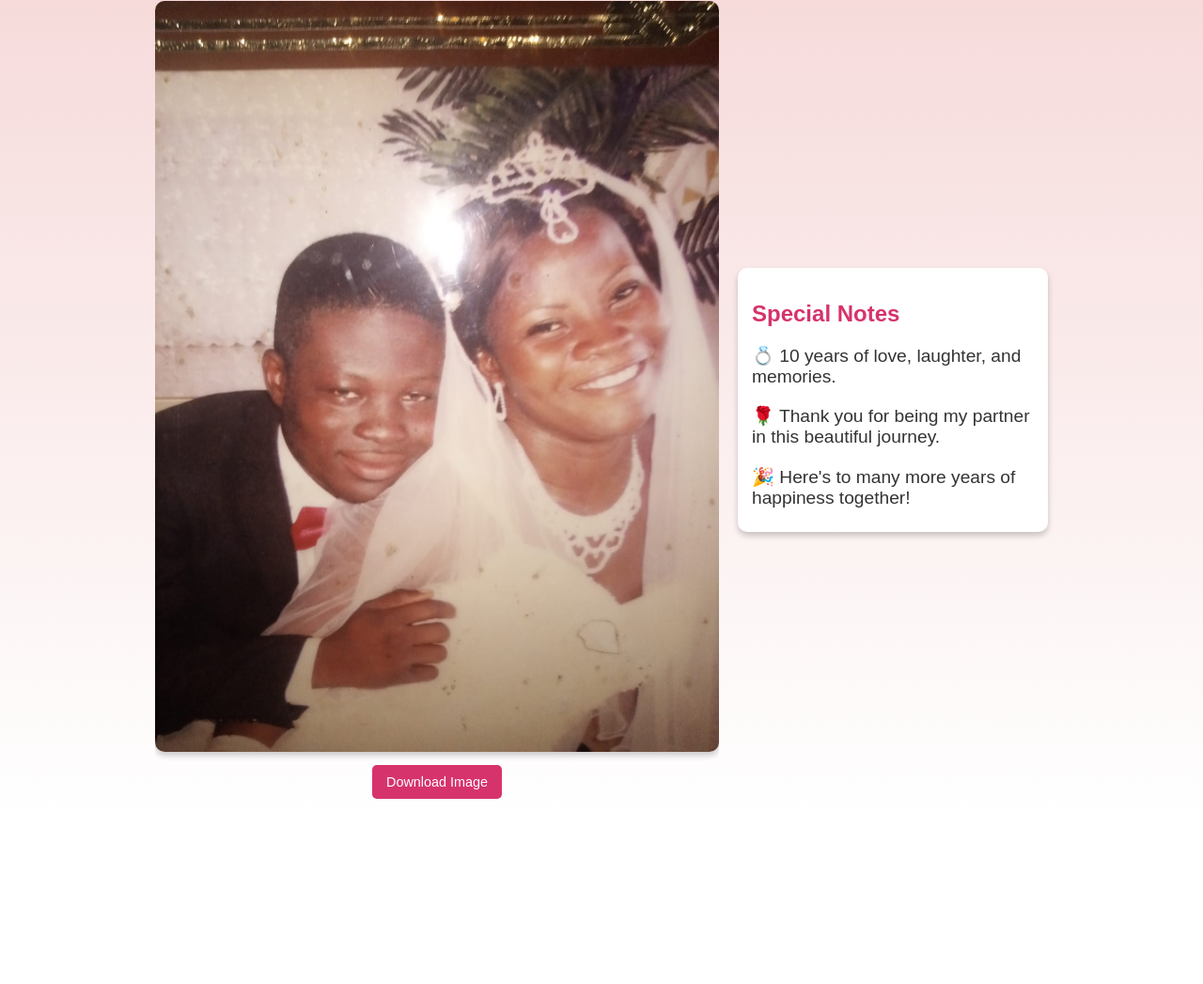
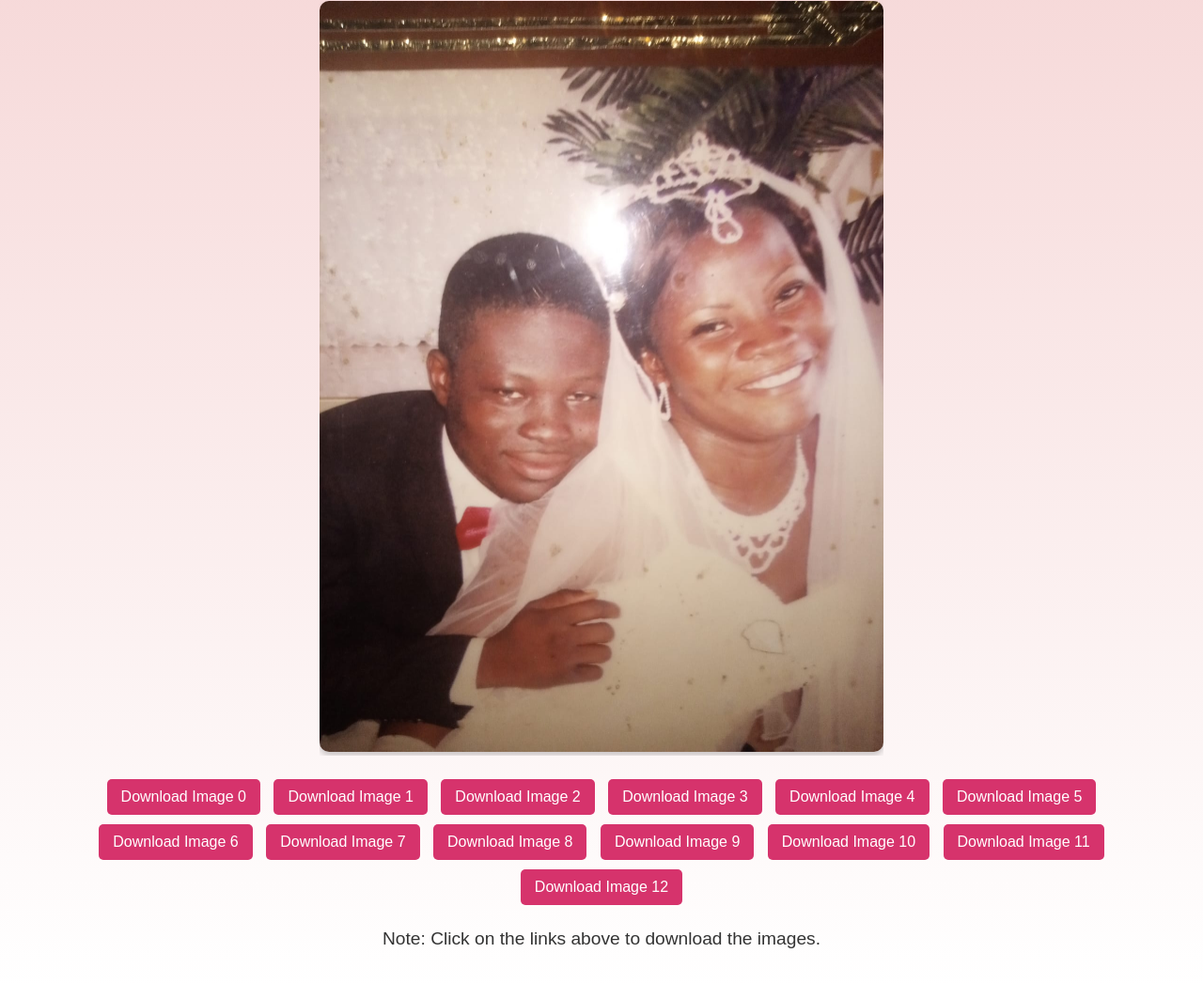
Before and after one commit to iCyberTech/wedding-10years, a plain HTML site: page index.html in a window 1280 px wide. Shown: the part 161-1208 px from the top of the page at 94% size. Before the commit the page ends 1031 px from the top, so only its background shows below. Drawn offline with Linux system fonts and the light colour scheme.

Commit message:
Update index.html

```diff
--- a/index.html
+++ b/index.html
@@ -29,18 +29,11 @@
       margin-bottom: 20px;
     }
 
-    /* Slideshow and Notes Section */
-    .content {
-      display: flex;
-      justify-content: center;
-      align-items: center;
-      flex-wrap: wrap;
-      gap: 20px;
-    }
-
+    /* Slideshow Styles */
     .slideshow {
-      width: 60%;
+      width: 80%;
       max-width: 600px;
+      margin: 0 auto;
       overflow: hidden;
     }
 
@@ -50,41 +43,23 @@
       box-shadow: 0px 4px 6px rgba(0, 0, 0, 0.2);
     }
 
-    .notes {
-      width: 80%;
-      max-width: 300px;
-      text-align: left;
-      font-size: 1rem;
-      background: #fff;
-      padding: 15px;
-      border-radius: 10px;
-      box-shadow: 0px 4px 6px rgba(0, 0, 0, 0.2);
+    /* Download Links */
+    .download-links {
+      margin: 20px 0;
     }
 
-    .notes h2 {
-      font-size: 1.5rem;
-      color: #d6336c;
-      margin-bottom: 10px;
+    .download-links a {
+      display: inline-block;
+      margin: 5px;
+      padding: 10px 15px;
+      background-color: #d6336c;
+      color: white;
+      text-decoration: none;
+      border-radius: 5px;
     }
 
-    .notes p {
-      margin-bottom: 10px;
-    }
-
-    /* Download Button */
-    .download {
-      margin-top: 10px;
-      display: inline-block;
-      padding: 10px 15px;
-      background-color: #d6336c;
-      color: #fff;
-      text-decoration: none;
-      border-radius: 5px;
-      font-size: 0.9rem;
-    }
-
-    .download:hover {
-      background-color: #b52a57;
+    .download-links a:hover {
+      background-color: #c82333;
     }
 
     /* Background Music */
@@ -98,22 +73,29 @@
     <h1>Happy 10th Wedding Anniversary!</h1>
     <p>Celebrating 10 years of love and togetherness ❤️</p>
 
-    <!-- Slideshow and Notes Section -->
-    <div class="content">
-      <!-- Slideshow Section -->
-      <div class="slideshow">
-        <img id="slide" src="images/image0.jpeg" alt="Wedding Anniversary">
-        <a id="download-link" class="download" href="images/image0.jpeg" download="AnniversaryImage.jpeg">Download Image</a>
-      </div>
+    <!-- Slideshow Section -->
+    <div class="slideshow">
+      <img id="slide" src="images/image1.jpg" alt="Wedding Anniversary">
+    </div>
 
-      <!-- Notes Section -->
-      <div class="notes">
-        <h2>Special Notes</h2>
-        <p>💍 10 years of love, laughter, and memories.</p>
-        <p>🌹 Thank you for being my partner in this beautiful journey.</p>
-        <p>🎉 Here's to many more years of happiness together!</p>
-      </div>
+    <!-- Download Links -->
+    <div class="download-links">
+      <a href="images/image0.jpeg" download>Download Image 0</a>
+      <a href="images/image1.jpeg" download>Download Image 1</a>
+      <a href="images/image2.jpeg" download>Download Image 2</a>
+      <a href="images/image3.jpeg" download>Download Image 3</a>
+      <a href="images/image4.jpeg" download>Download Image 4</a>
+      <a href="images/image5.jpeg" download>Download Image 5</a>
+      <a href="images/image6.jpeg" download>Download Image 6</a>
+      <a href="images/image7.jpeg" download>Download Image 7</a>
+      <a href="images/image8.jpeg" download>Download Image 8</a>
+      <a href="images/image9.jpeg" download>Download Image 9</a>
+      <a href="images/image10.jpeg" download>Download Image 10</a>
+      <a href="images/image11.jpeg" download>Download Image 11</a>
+      <a href="images/image12.jpeg" download>Download Image 12</a>
     </div>
+
+    <p>Note: Click on the links above to download the images.</p>
 
     <!-- Background Music -->
     <audio autoplay loop>
@@ -143,13 +125,11 @@
     // Slideshow variables
     let currentImageIndex = 0;
     const slideElement = document.getElementById("slide");
-    const downloadLink = document.getElementById("download-link");
 
     // Function to change the image
     function changeImage() {
       currentImageIndex = (currentImageIndex + 1) % images.length;
       slideElement.src = images[currentImageIndex];
-      downloadLink.href = images[currentImageIndex]; // Update download link
     }
 
     // Change the image every 3 seconds
```
